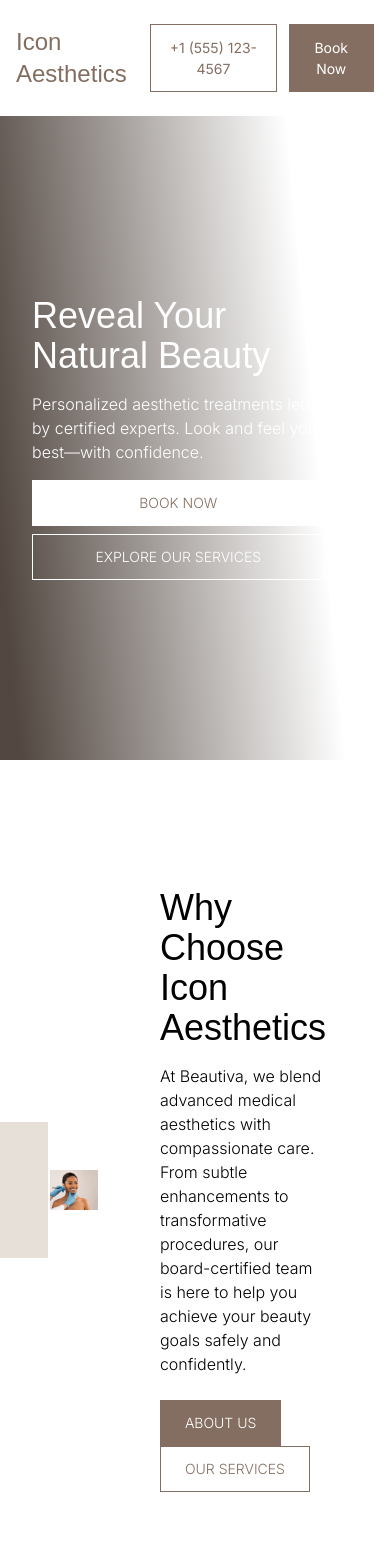
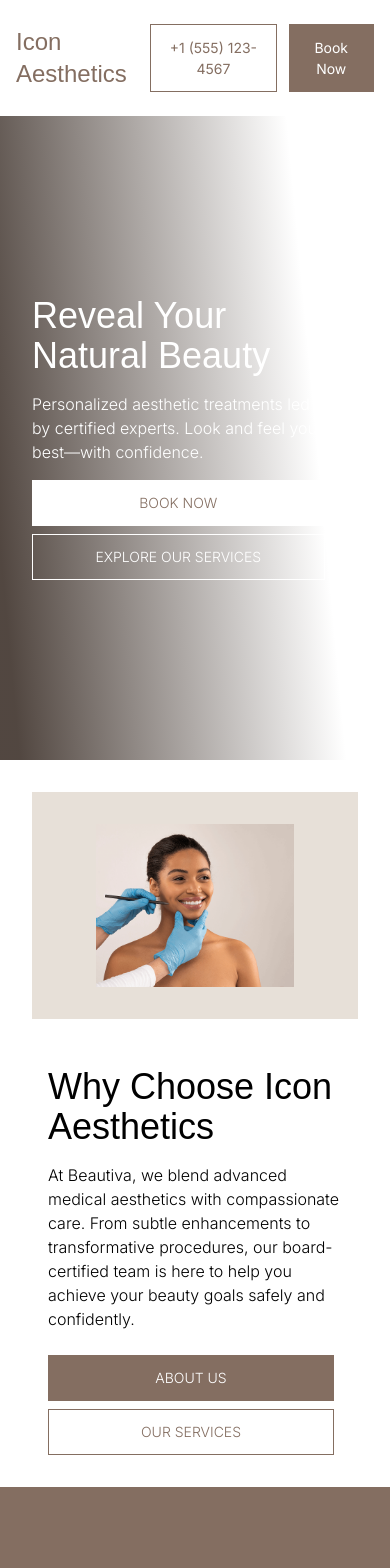
Before and after one commit to Yengzzkie/iconaesthetics, a Next.js app: page / in a window 390 px wide. Shown: the top 1568 px of the page. Built offline with nearby package versions, Linux system fonts and the light colour scheme; a web font is replaced by a local one.

Commit message:
added mobile responsiveness to about section

```diff
--- a/components/About/About.tsx
+++ b/components/About/About.tsx
@@ -7,24 +7,24 @@ const inter = Inter({ subsets: ["latin"], weight: "300" });
 
 const About = () => {
   return (
-    <div className="relative flex items-center justify-center gap-x-12 py-32">
+    <div className="relative flex flex-col lg:flex-row items-center justify-center gap-12 lg:gap-x-12 p-8 lg:py-32">
       {/* IMAGE */}
       <div className="flex-1 relative flex justify-center">
         {/* background box */}
-        <div className="w-full h-full bg-(--primary) py-12">
+        <div className="w-full h-full bg-(--primary) lg:py-12 py-8 px-16">
           {/* image */}
           <Image
             src="/Happy-young-black-woman-getting-ready-before-plastic-surgery-session.png"
             alt=""
             width={500}
             height={500}
-            className="relative z-10 w-full h-auto -right-12.5"
+            className="relative z-10 w-full h-auto lg:-right-12.5"
           />
         </div>
       </div>
 
       {/* TEXT */}
-      <div className="flex flex-col gap-4 flex-1 px-16">
+      <div className="flex flex-col gap-4 flex-1 px-4 lg:px-16">
         <h1 className={`${italiana.className} text-4xl`}>
           Why Choose Icon Aesthetics
         </h1>
@@ -36,7 +36,7 @@ const About = () => {
           safely and confidently.
         </p>
 
-        <div className="mt-2">
+        <div className="flex flex-col mt-2 w-full gap-2">
           <PrimaryButton label="ABOUT US" variant="secondary" />
           <PrimaryButton label="OUR SERVICES" variant="outlineDark" />
         </div>
```
